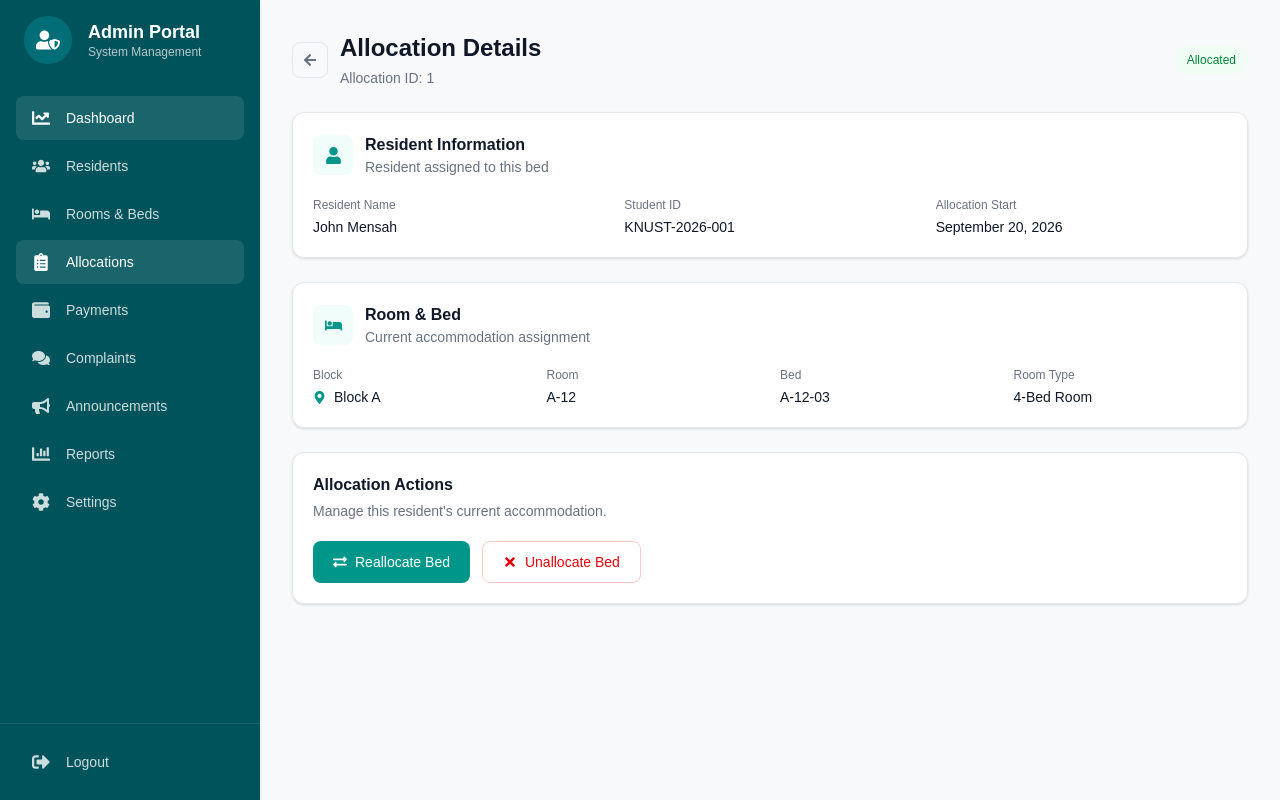
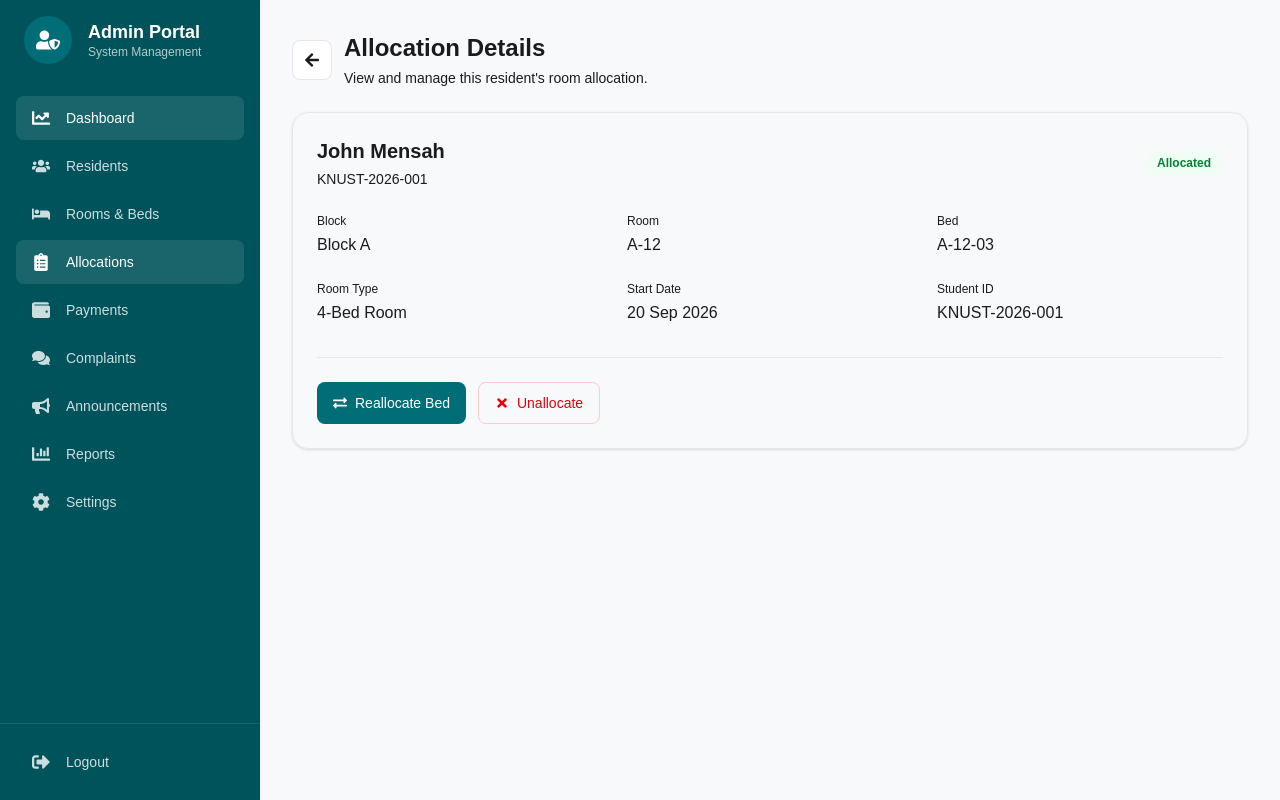
Before and after one commit to sammyyaws/hostel_management, a Next.js app: page /admin/allocations/1 in a window 1280 px wide. Built offline with nearby package versions, Linux system fonts and the light colour scheme.

Commit message:
worked on the porter allocations

```diff
--- a/app/(dashboard)/admin/allocations/page.tsx
+++ b/app/(dashboard)/admin/allocations/page.tsx
@@ -2,12 +2,17 @@ import AllocationStats from "../../../components/dashboard/admin/allocations/All
 import AllocationFilters from "../../../components/dashboard/admin/allocations/AllocationFilters";
 import AllocationsTable from "../../../components/dashboard/admin/allocations/AllocationsTable";
 
-export default function AllocationsPage() {
+type AllocationsPageProps = {
+  basePath?: string;
+};
+
+export default function AllocationsPage({
+  basePath = "/admin/allocations",
+}: AllocationsPageProps) {
   return (
     <main className="min-h-screen bg-surface p-4 md:p-8">
       <div className="mx-auto max-w-7xl space-y-6">
 
-        {/* Header */}
         <div>
           <h1 className="text-2xl font-bold text-on-surface">
             Allocations
@@ -20,9 +25,9 @@ export default function AllocationsPage() {
 
         <AllocationStats />
 
-        <AllocationFilters />
+        <AllocationFilters basePath={basePath} />
 
-        <AllocationsTable />
+        <AllocationsTable basePath={basePath} />
 
       </div>
     </main>
--- /dev/null
+++ b/app/(dashboard)/porter/allocations/[id]/page.tsx
@@ -0,0 +1,16 @@
+import AllocationDetails from "@/components/dashboard/admin/allocations/AllocationDetails";
+
+type PageProps = {
+  params: Promise<{ id: string }>;
+};
+
+export default async function Page({ params }: PageProps) {
+  const { id } = await params;
+
+  return (
+    <AllocationDetails
+      allocationId={id}
+      basePath="/porter/allocations"
+    />
+  );
+}
--- /dev/null
+++ b/app/(dashboard)/porter/allocations/[id]/reallocate/page.tsx
@@ -0,0 +1,16 @@
+import ReallocateBed from "@/components/dashboard/admin/allocations/ReallocateBed";
+
+type PageProps = {
+  params: Promise<{ id: string }>;
+};
+
+export default async function Page({ params }: PageProps) {
+  const { id } = await params;
+
+  return (
+    <ReallocateBed
+      allocationId={id}
+      basePath="/porter/allocations"
+    />
+  );
+}
--- /dev/null
+++ b/app/(dashboard)/porter/allocations/create/page.tsx
@@ -0,0 +1,5 @@
+import AllocateBed from "@/components/dashboard/admin/allocations/AllocateBed";
+
+export default function Page() {
+  return <AllocateBed basePath="/porter/allocations" />;
+}
--- /dev/null
+++ b/app/(dashboard)/porter/allocations/page.tsx
@@ -0,0 +1,5 @@
+import AllocationsPage from "../../admin/allocations/page";
+
+export default function Page() {
+  return <AllocationsPage basePath="/porter/allocations" />;
+}
--- a/app/components/dashboard/admin/allocations/AllocateBed.tsx
+++ b/app/components/dashboard/admin/allocations/AllocateBed.tsx
@@ -25,14 +25,19 @@ const initialValues = {
   bed: "",
   startDate: "",
 };
+type AllocateBedProps = {
+  basePath?: string;
+};
 
-export default function AllocateBed() {
+export default function AllocateBed({
+  basePath = "/admin/allocations",
+}: AllocateBedProps) {
   return (
     <div className="space-y-6 mx-auto  max-w-7xl p-4 md:p-8">
       {/* Header */}
       <div className="flex items-center gap-3">
         <Link
-          href="/admin/allocations"
+  href={basePath}
   className="flex h-9 w-9 items-center justify-center rounded-lg border border-gray-200 text-gray-500 hover:bg-gray-50"
 >
           <FaArrowLeft size={14} />
@@ -173,11 +178,12 @@ export default function AllocateBed() {
             {/* Actions */}
             <div className="flex justify-end gap-3">
               <Link
-                href="/admin/allocations"
+  href={basePath}
   className="rounded-lg border border-gray-200 px-5 py-2.5 text-sm font-medium text-gray-700 hover:bg-gray-50"
 >
   Cancel
 </Link>
+
 
               <button
                 type="submit"
--- a/app/components/dashboard/admin/allocations/AllocationDetails.tsx
+++ b/app/components/dashboard/admin/allocations/AllocationDetails.tsx
@@ -1,27 +1,20 @@
 "use client";
 
+import { useState } from "react";
 import Link from "next/link";
-import { useState } from "react";
-import {
-  FaArrowLeft,
-  FaBed,
-  FaExchangeAlt,
-  FaMapMarkerAlt,
-  FaUser,
-  FaTimes,
-} from "react-icons/fa";
+import { FaArrowLeft, FaExchangeAlt, FaTimes } from "react-icons/fa";
 
 type AllocationDetailsProps = {
   allocationId: string;
+  basePath?: string;
 };
 
 export default function AllocationDetails({
   allocationId,
+  basePath = "/admin/allocations",
 }: AllocationDetailsProps) {
-  const [showUnallocateModal, setShowUnallocateModal] = useState(false);
+  const [showModal, setShowModal] = useState(false);
 
-  // Temporary frontend data.
-  // This will come from Django later.
   const allocation = {
     id: allocationId,
     resident: "John Mensah",
@@ -30,165 +23,104 @@ export default function AllocationDetails({
     bed: "A-12-03",
     block: "Block A",
     roomType: "4-Bed Room",
-    startDate: "September 20, 2026",
+    startDate: "20 Sep 2026",
     status: "Allocated",
   };
 
   const handleUnallocate = () => {
-    // Backend action will be connected later.
     console.log("Unallocate:", allocation.id);
-
-    setShowUnallocateModal(false);
+    setShowModal(false);
   };
 
   return (
-    <div className="space-y-6 mx-auto max-w-7xl p-4 md:p-8">
+    <main className="min-h-screen bg-surface p-4 md:p-8">
+      <div className="mx-auto max-w-5xl space-y-6">
+
         {/* Header */}
-      <div className="flex flex-col gap-4 sm:flex-row sm:items-center sm:justify-between">
         <div className="flex items-center gap-3">
           <Link
-            href="/admin/allocations"
-            className="flex h-9 w-9 items-center justify-center rounded-lg border border-gray-200 text-gray-500 transition hover:bg-gray-50"
+            href={basePath}
+            className="flex h-10 w-10 items-center justify-center rounded-lg border border-gray-200 bg-white text-on-surface-variant transition hover:border-primary hover:text-primary"
           >
-            <FaArrowLeft size={14} />
+            <FaArrowLeft />
           </Link>
 
           <div>
-            <h1 className="text-2xl font-bold text-gray-900">
+            <h1 className="text-2xl font-bold text-on-surface">
               Allocation Details
             </h1>
-
-            <p className="mt-1 text-sm text-gray-500">
-              Allocation ID: {allocation.id}
+            <p className="mt-1 text-sm text-on-surface-variant">
+              View and manage this resident's room allocation.
             </p>
           </div>
         </div>
 
-        <span className="w-fit rounded-full bg-green-50 px-3 py-1.5 text-xs font-medium text-green-700">
+        {/* Details */}
+        <section className="rounded-2xl border border-gray-200 bg-surface-container-lowest p-6 shadow-sm">
+          <div className="mb-6 flex items-center justify-between">
+            <div>
+              <h2 className="text-xl font-semibold text-on-surface">
+                {allocation.resident}
+              </h2>
+              <p className="mt-1 text-sm text-on-surface-variant">
+                {allocation.studentId}
+              </p>
+            </div>
+
+            <span className="rounded-full bg-green-50 px-3 py-1 text-xs font-semibold text-green-700">
               {allocation.status}
             </span>
           </div>
 
-      {/* Resident Information */}
-      <div className="rounded-xl border border-gray-200 bg-white p-5 shadow-sm">
-        <div className="mb-5 flex items-center gap-3">
-          <div className="flex h-10 w-10 items-center justify-center rounded-lg bg-teal-50 text-teal-600">
-            <FaUser size={17} />
-          </div>
-
-          <div>
-            <h2 className="font-semibold text-gray-900">
-              Resident Information
-            </h2>
-
-            <p className="text-sm text-gray-500">
-              Resident assigned to this bed
-            </p>
-          </div>
-        </div>
-
-        <div className="grid grid-cols-1 gap-5 sm:grid-cols-2 lg:grid-cols-3">
-          <InfoItem label="Resident Name" value={allocation.resident} />
-
-          <InfoItem label="Student ID" value={allocation.studentId} />
-
-          <InfoItem label="Allocation Start" value={allocation.startDate} />
-        </div>
-      </div>
-
-      {/* Room Information */}
-      <div className="rounded-xl border border-gray-200 bg-white p-5 shadow-sm">
-        <div className="mb-5 flex items-center gap-3">
-          <div className="flex h-10 w-10 items-center justify-center rounded-lg bg-teal-50 text-teal-600">
-            <FaBed size={17} />
-          </div>
-
-          <div>
-            <h2 className="font-semibold text-gray-900">
-              Room & Bed
-            </h2>
-
-            <p className="text-sm text-gray-500">
-              Current accommodation assignment
-            </p>
-          </div>
-        </div>
-
-        <div className="grid grid-cols-1 gap-5 sm:grid-cols-2 lg:grid-cols-4">
-          <InfoItem
-            label="Block"
-            value={allocation.block}
-            icon={<FaMapMarkerAlt size={13} />}
-          />
-
-          <InfoItem label="Room" value={allocation.room} />
-
-          <InfoItem label="Bed" value={allocation.bed} />
-
-          <InfoItem label="Room Type" value={allocation.roomType} />
-        </div>
+          <div className="grid gap-6 sm:grid-cols-2 lg:grid-cols-3">
+            <Detail label="Block" value={allocation.block} />
+            <Detail label="Room" value={allocation.room} />
+            <Detail label="Bed" value={allocation.bed} />
+            <Detail label="Room Type" value={allocation.roomType} />
+            <Detail label="Start Date" value={allocation.startDate} />
+            <Detail label="Student ID" value={allocation.studentId} />
           </div>
 
           {/* Actions */}
-      <div className="rounded-xl border border-gray-200 bg-white p-5 shadow-sm">
-        <h2 className="font-semibold text-gray-900">
-          Allocation Actions
-        </h2>
-
-        <p className="mt-1 text-sm text-gray-500">
-          Manage this resident's current accommodation.
-        </p>
-
-        <div className="mt-5 flex flex-col gap-3 sm:flex-row">
+          <div className="mt-8 flex flex-wrap gap-3 border-t border-gray-200 pt-6">
             <Link
-            href={`/admin/allocations/${allocation.id}/reallocate`}
-            className="flex items-center justify-center gap-2 rounded-lg bg-teal-600 px-5 py-2.5 text-sm font-medium text-white transition hover:bg-teal-700"
+              href={`${basePath}/${allocation.id}/reallocate`}
+              className="flex items-center gap-2 rounded-lg bg-primary px-4 py-2.5 text-sm font-medium text-white transition hover:bg-primary-container"
             >
-            <FaExchangeAlt size={14} />
+              <FaExchangeAlt />
               Reallocate Bed
             </Link>
 
             <button
               type="button"
-            onClick={() => setShowUnallocateModal(true)}
-            className="flex items-center justify-center gap-2 rounded-lg border border-red-200 px-5 py-2.5 text-sm font-medium text-red-600 transition hover:bg-red-50"
+              onClick={() => setShowModal(true)}
+              className="flex items-center gap-2 rounded-lg border border-red-200 px-4 py-2.5 text-sm font-medium text-red-600 transition hover:bg-red-50"
             >
-            <FaTimes size={14} />
-            Unallocate Bed
+              <FaTimes />
+              Unallocate
             </button>
           </div>
+        </section>
       </div>
 
-      {/* Unallocate Modal */}
-      {showUnallocateModal && (
-        <div className="fixed inset-0 z-50 flex items-center justify-center bg-black/40 px-4">
-          <div className="w-full max-w-md rounded-xl bg-white p-6 shadow-xl">
-            <h2 className="text-lg font-semibold text-gray-900">
-              Unallocate Bed?
+      {/* Confirmation Modal */}
+      {showModal && (
+        <div className="fixed inset-0 z-50 flex items-center justify-center bg-black/40 p-4">
+          <div className="w-full max-w-md rounded-2xl bg-white p-6 shadow-xl">
+            <h2 className="text-lg font-semibold text-on-surface">
+              Unallocate Resident?
             </h2>
 
-            <p className="mt-2 text-sm leading-6 text-gray-500">
-              Are you sure you want to remove{" "}
-              <span className="font-medium text-gray-900">
-                {allocation.resident}
-              </span>{" "}
-              from bed{" "}
-              <span className="font-medium text-gray-900">
-                {allocation.bed}
-              </span>
-              ?
-            </p>
-
-            <p className="mt-3 rounded-lg bg-yellow-50 p-3 text-xs text-yellow-700">
-              The bed will become available for another resident after the
-              allocation is removed.
+            <p className="mt-2 text-sm text-on-surface-variant">
+              This will remove {allocation.resident} from room{" "}
+              {allocation.room}, bed {allocation.bed}.
             </p>
 
             <div className="mt-6 flex justify-end gap-3">
               <button
                 type="button"
-                onClick={() => setShowUnallocateModal(false)}
-                className="rounded-lg border border-gray-200 px-4 py-2.5 text-sm font-medium text-gray-700 hover:bg-gray-50"
+                onClick={() => setShowModal(false)}
+                className="rounded-lg border border-gray-200 px-4 py-2.5 text-sm font-medium"
               >
                 Cancel
               </button>
@@ -196,7 +128,7 @@ export default function AllocationDetails({
               <button
                 type="button"
                 onClick={handleUnallocate}
-                className="rounded-lg bg-red-600 px-4 py-2.5 text-sm font-medium text-white hover:bg-red-700"
+                className="rounded-lg bg-red-600 px-4 py-2.5 text-sm font-medium text-white"
               >
                 Unallocate
               </button>
@@ -204,27 +136,21 @@ export default function AllocationDetails({
           </div>
         </div>
       )}
+    </main>
+  );
+}
+
+function Detail({
+  label,
+  value,
+}: {
+  label: string;
+  value: string;
+}) {
+  return (
+    <div>
+      <p className="text-xs text-on-surface-variant">{label}</p>
+      <p className="mt-1 font-medium text-on-surface">{value}</p>
     </div>
   );
 }
-
-function InfoItem({
-  label,
-  value,
-  icon,
-}: {
-  label: string;
-  value: string;
-  icon?: React.ReactNode;
-}) {
-  return (
-    <div>
-      <p className="text-xs text-gray-500">{label}</p>
-
-      <div className="mt-1 flex items-center gap-2 text-sm font-medium text-gray-900">
-        {icon && <span className="text-teal-600">{icon}</span>}
-        {value}
-      </div>
-    </div>
-  );
-}
--- a/app/components/dashboard/admin/allocations/AllocationFilters.tsx
+++ b/app/components/dashboard/admin/allocations/AllocationFilters.tsx
@@ -2,7 +2,14 @@
 
 import { FaSearch, FaPlus } from "react-icons/fa";
 import Link from "next/link"
-export default function AllocationFilters() {
+
+type AllocationFiltersProps = {
+  basePath?: string;
+};
+
+export default function AllocationFilters({
+  basePath = "/admin/allocations",
+}: AllocationFiltersProps) {
   return (
     <section className="rounded-2xl border border-gray-200 bg-surface-container-lowest p-5 shadow-sm">
 
@@ -40,7 +47,7 @@ export default function AllocationFilters() {
           </select>
 
 
-<Link href="/admin/allocations/create" >
+<Link href={`${basePath}/create`} >
           <button
             type="button"
             className="flex items-center gap-2 rounded-lg bg-primary px-4 py-2.5 text-sm font-medium text-white transition hover:bg-primary-container"
--- a/app/components/dashboard/admin/allocations/AllocationsTable.tsx
+++ b/app/components/dashboard/admin/allocations/AllocationsTable.tsx
@@ -70,8 +70,14 @@ function statusStyles(status: string) {
     default:
       return "bg-yellow-50 text-yellow-700";
   }
-}
-export default function AllocationsTable() {
+}type AllocationsTableProps = {
+  basePath?: string;
+};
+
+
+export default function AllocationsTable({
+  basePath = "/admin/allocations",
+}: AllocationsTableProps) {
   return (
     <section className="overflow-hidden rounded-2xl border border-gray-200 bg-surface-container-lowest shadow-sm">
 
@@ -165,8 +171,7 @@ export default function AllocationsTable() {
                       type="button"
                       className="rounded-lg p-2 text-on-surface-variant hover:bg-surface-container hover:text-primary"
                     >
-                      <Link href={`/admin/allocations/${allocation.id}`}>
-                        <FaEye />
+                   <Link href={`${basePath}/${allocation.id}`}>                        <FaEye />
                       </Link>
 
                     </button>
--- a/app/components/dashboard/admin/allocations/ReallocateBed.tsx
+++ b/app/components/dashboard/admin/allocations/ReallocateBed.tsx
@@ -11,6 +11,7 @@ import {
 
 type ReallocateBedProps = {
   allocationId: string;
+  basePath?: string;
 };
 
 const reallocateSchema = Yup.object({
@@ -29,6 +30,7 @@ const initialValues = {
 
 export default function ReallocateBed({
   allocationId,
+    basePath = "/admin/allocations",
 }: ReallocateBedProps) {
   // Temporary frontend data.
   const resident = {
@@ -44,7 +46,7 @@ export default function ReallocateBed({
       {/* Header */}
       <div className="flex items-center gap-3">
         <Link
-          href={`/admin/allocations/${allocationId}`}
+          href={`${basePath}/${allocationId}`}
           className="flex h-9 w-9 items-center justify-center rounded-lg border border-gray-200 text-gray-500 hover:bg-gray-50"
         >
           <FaArrowLeft size={14} />
@@ -165,7 +167,7 @@ export default function ReallocateBed({
             {/* Actions */}
             <div className="flex justify-end gap-3">
               <Link
-                href={`/admin/allocations/${allocationId}`}
+                href={`${basePath}/${allocationId}`}
                 className="rounded-lg border border-gray-200 px-5 py-2.5 text-sm font-medium text-gray-700 hover:bg-gray-50"
               >
                 Cancel
```
Also changed, not shown: 1 other file (tests, documents, lock files or other folders). Lines whose indentation alone changed are shown as unchanged.
